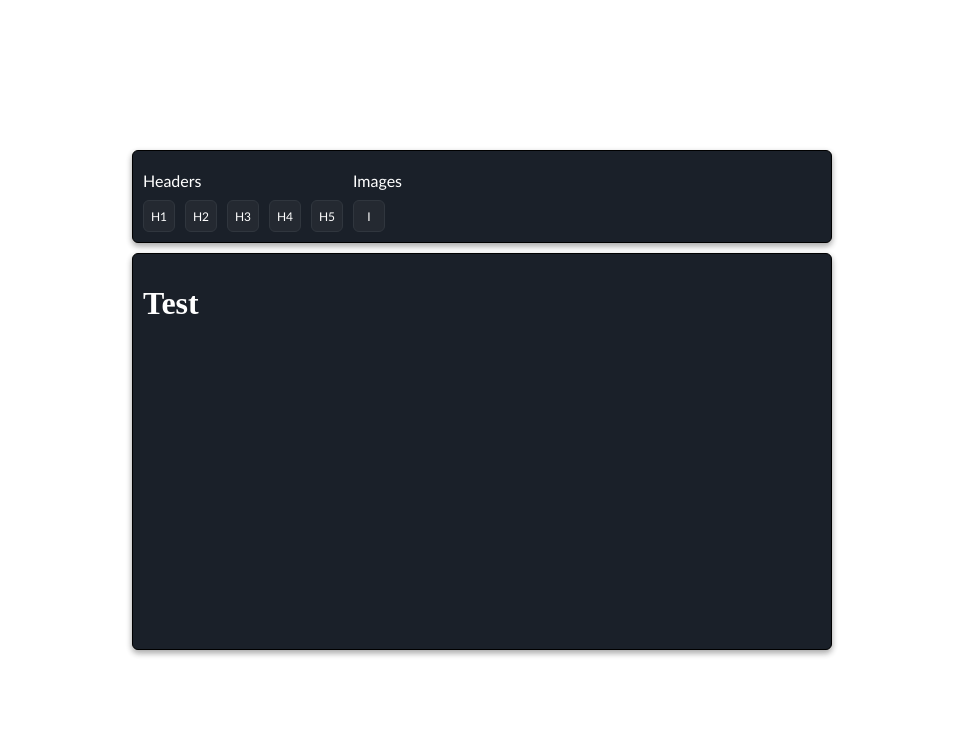
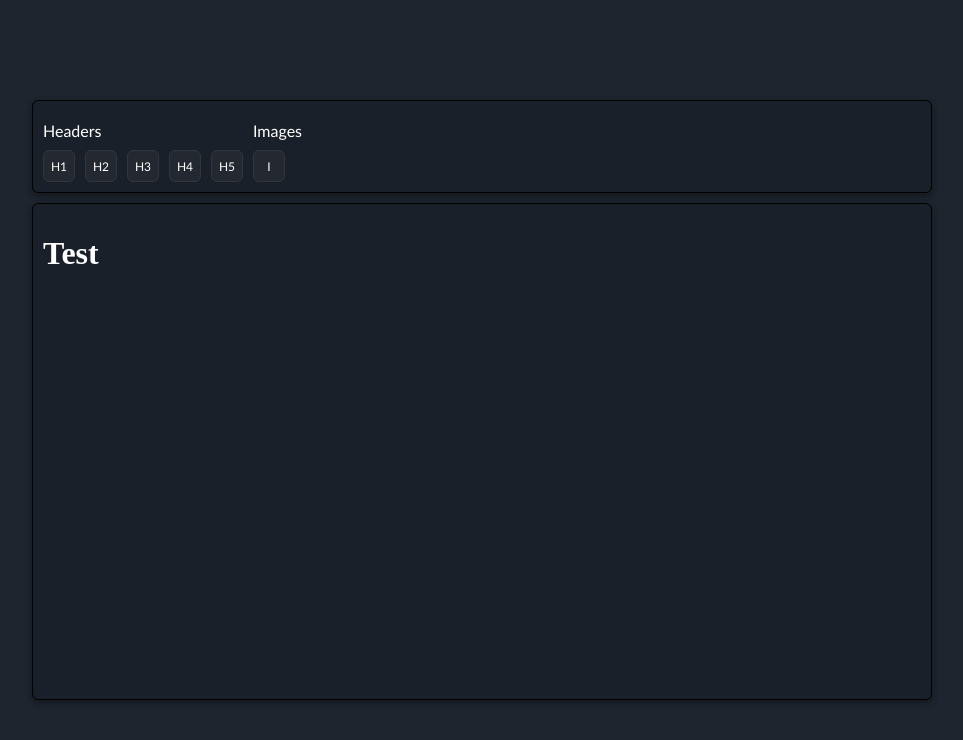
Before and after one commit to Zaba-web/VSTEdit, a Vue app: page / in a window 1280 px wide. Shown: the top 740 px of the page, without its empty margins (158-1121 px from the left). Built offline with nearby package versions, Linux system fonts and the light colour scheme.

Commit message:
Change demo sizes and background

```diff
--- a/src/App.vue
+++ b/src/App.vue
@@ -23,9 +23,11 @@ export default {
 </script>
 
 <style lang="sass">
+body
+	background: #1E252E
 .demo-container
-	width: 700px
-	height: 500px
+	width: 900px
+	height: 600px
 	margin: 0 auto
-	margin-top: 150px
+	margin-top: 100px
 </style>
```
